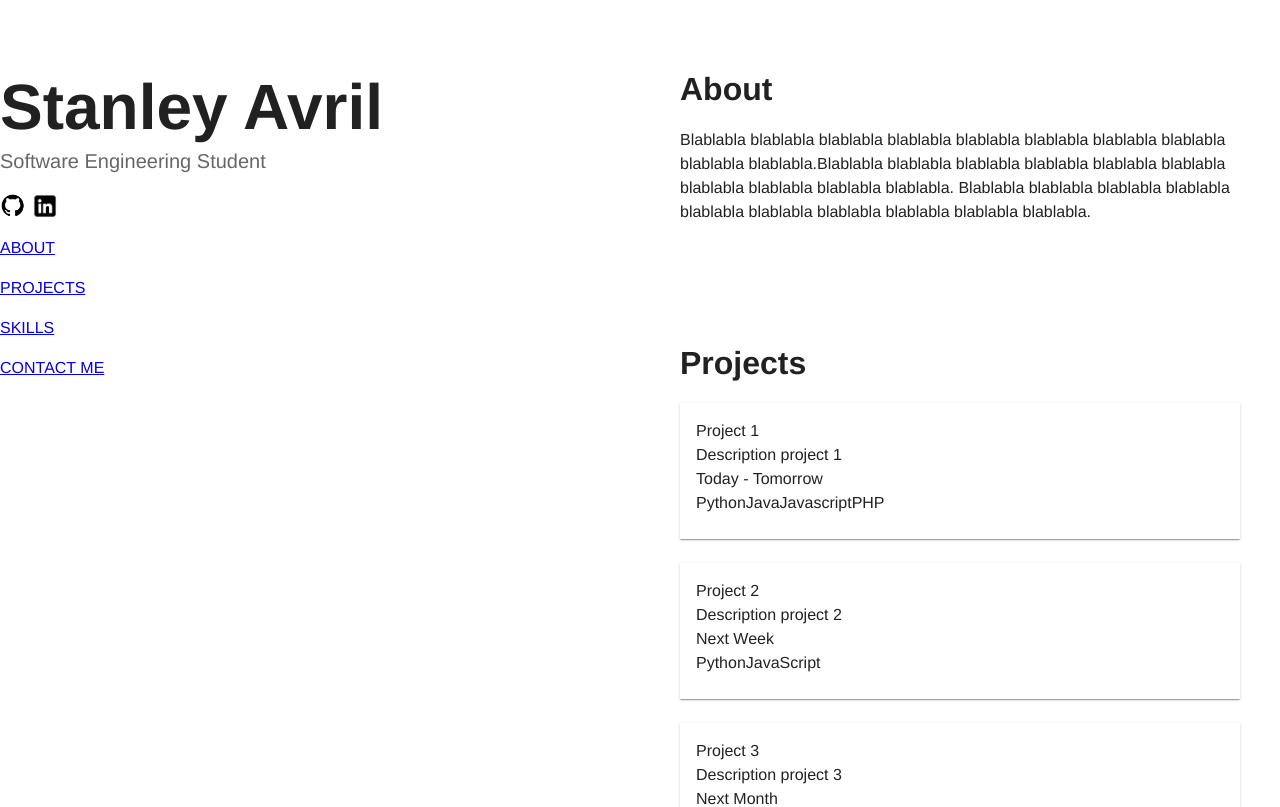
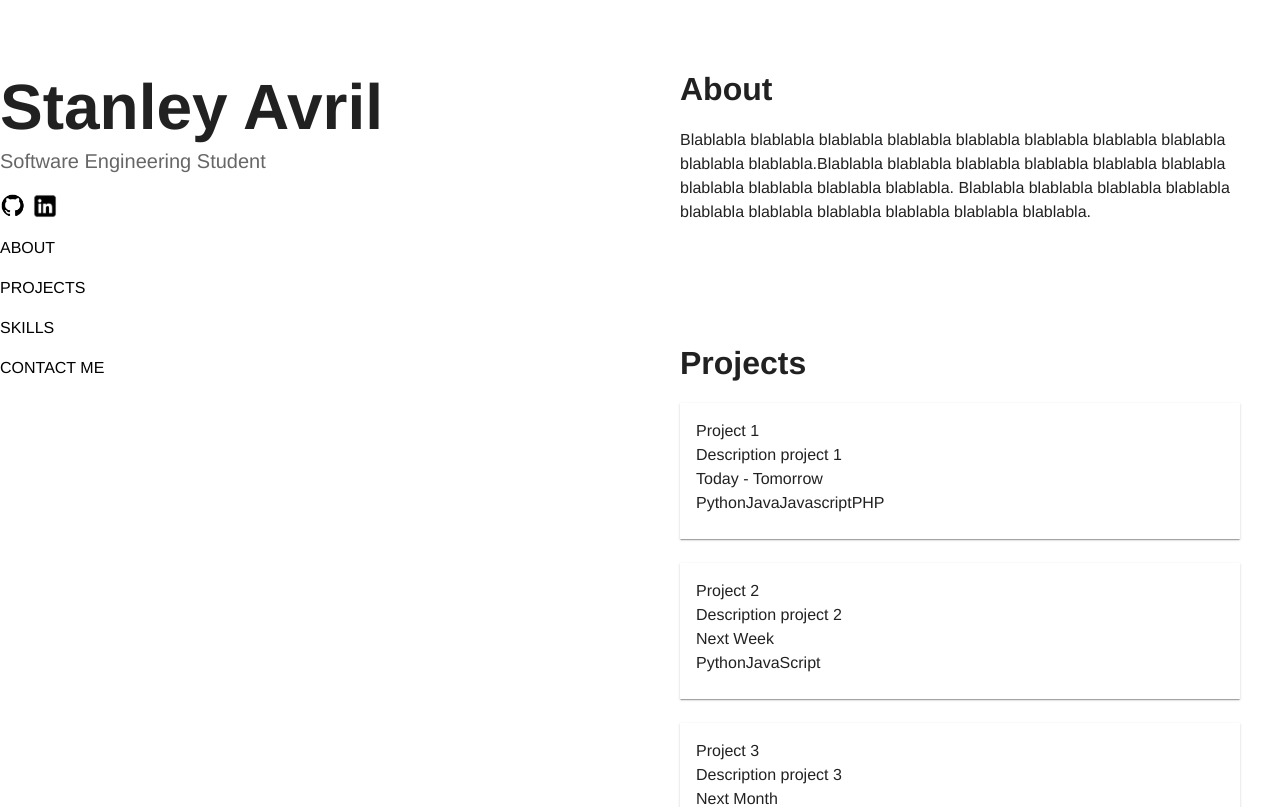
Before and after one commit to stanleyavril123/myPortfolio, a React (Create React App) app in the folder my-portfolio/: page / in a window 1280 px wide. Shown: the top 807 px of the page. Built offline with nearby package versions, Linux system fonts and the light colour scheme.

Commit message:
Changed navButton display

```diff
--- a/my-portfolio/src/components/NavButton.jsx
+++ b/my-portfolio/src/components/NavButton.jsx
@@ -1,4 +1,4 @@
-import { Button, Stack, Typography } from "@mui/material";
+import { Stack, Typography } from "@mui/material";
 import React from "react";
 
 
@@ -11,9 +11,14 @@ export default function NavButton() {
             <Stack direction="column" spacing={2}>
             {navButton.map((lable, index) => (
                 <a
-                key={index}
-                href={`#${sectionIds[index]}`}
+                    key={index}
+                    href={`#${sectionIds[index]}`}
+                    style={{
+                        textDecoration: 'none',
+                        color: 'black',
+                    }}
                 >
+
                     <Typography>{lable}</Typography>
                 </a>
             ))}
```
